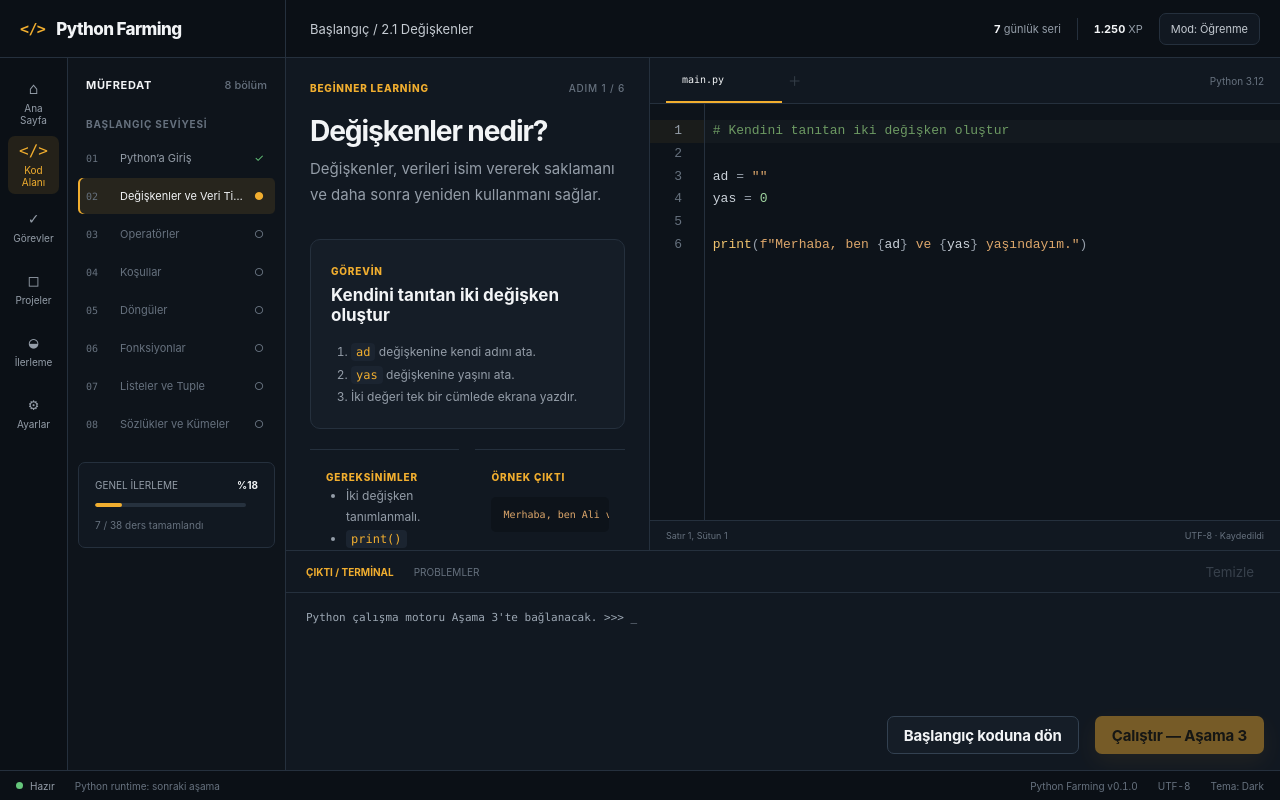
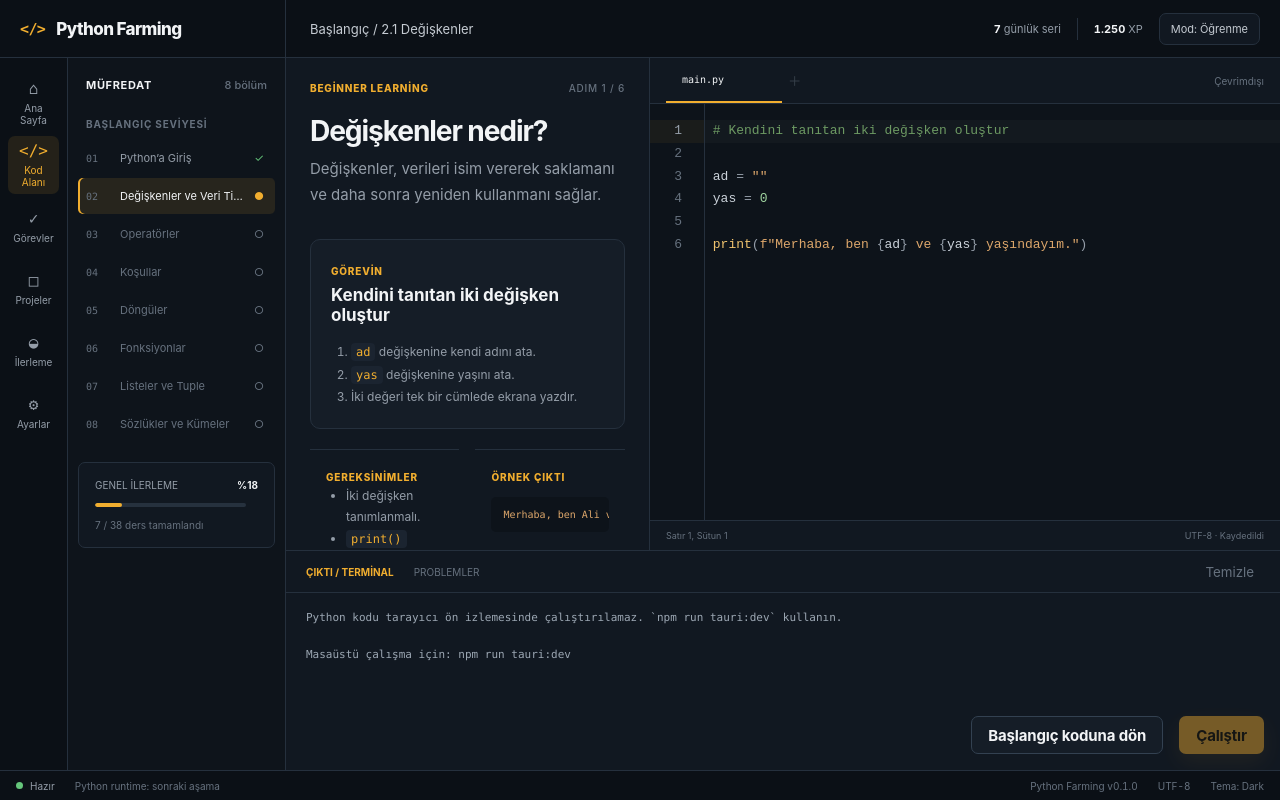
Before and after one commit to Akerem-dev/python-farming, a React (Vite) app: page / in a window 1280 px wide. Both pictures are taken after a click on the button "Derse devam et →". Built offline with nearby package versions, Linux system fonts and the light colour scheme.

Commit message:
feat(runtime): activate code execution in the workspace

```diff
--- a/src/pages/WorkspacePage/WorkspacePage.tsx
+++ b/src/pages/WorkspacePage/WorkspacePage.tsx
@@ -6,12 +6,22 @@ import { useEditorStore } from "../../editor/editorStore";
 import { getLessonHint } from "../../features/learning/services/lessonSessionService";
 import { useLearningStore } from "../../features/learning/store/learningStore";
 import { AppShell } from "../../layouts/AppShell";
+import { formatTerminalOutput } from "../../runtime/terminalFormatter";
+import { useRuntimeStore } from "../../runtime/runtimeStore";
 import styles from "./WorkspacePage.module.css";
 
 const saveStatusLabels = {
   saved: "Kaydedildi",
   dirty: "Kaydedilmedi",
   saving: "Kaydediliyor…",
+} as const;
+
+const runtimeStatusLabels = {
+  checking: "Kontrol ediliyor",
+  ready: "Hazır",
+  offline: "Çevrimdışı",
+  running: "Çalışıyor",
+  error: "Hata",
 } as const;
 
 export function WorkspacePage() {
@@ -27,12 +37,38 @@ export function WorkspacePage() {
   const currentStep = useLearningStore((state) => state.currentStep);
   const totalSteps = useLearningStore((state) => state.totalSteps);
   const revealNextHint = useLearningStore((state) => state.revealNextHint);
+  const runtimeStatus = useRuntimeStore((state) => state.status);
+  const runtimeHealth = useRuntimeStore((state) => state.health);
+  const runtimeOutput = useRuntimeStore((state) => state.output);
+  const runtimeError = useRuntimeStore((state) => state.errorMessage);
+  const checkRuntime = useRuntimeStore((state) => state.checkRuntime);
+  const executeCode = useRuntimeStore((state) => state.executeCode);
+  const clearOutput = useRuntimeStore((state) => state.clearOutput);
   const [visibleHintIndex, setVisibleHintIndex] = useState<number | null>(null);
 
   const visibleHint = useMemo(
     () => (visibleHintIndex === null ? null : getLessonHint(visibleHintIndex)),
     [visibleHintIndex],
   );
+  const terminalText = useMemo(
+    () =>
+      formatTerminalOutput({
+        status: runtimeStatus,
+        health: runtimeHealth,
+        output: runtimeOutput,
+        errorMessage: runtimeError,
+      }),
+    [runtimeError, runtimeHealth, runtimeOutput, runtimeStatus],
+  );
+  const terminalHasError =
+    runtimeStatus === "offline" ||
+    runtimeStatus === "error" ||
+    runtimeOutput?.status === "error" ||
+    runtimeOutput?.status === "timeout";
+
+  useEffect(() => {
+    void checkRuntime();
+  }, [checkRuntime]);
 
   useEffect(() => {
     if (!activeDocument || activeDocument.saveStatus !== "dirty") {
@@ -63,6 +99,15 @@ export function WorkspacePage() {
   if (!activeDocument) {
     return null;
   }
+
+  const handleRun = () => {
+    void executeCode(activeDocument.content, activeDocument.name);
+  };
+
+  const handleReset = () => {
+    resetDocument(activeDocument.id);
+    clearOutput();
+  };
 
   return (
     <AppShell activeRoute={routes.workspace} compactCurriculum context="Başlangıç / 2.1 Değişkenler">
@@ -127,7 +172,10 @@ export function WorkspacePage() {
               </span>
               <button type="button" aria-label="Yeni dosya ekle" disabled>＋</button>
             </div>
-            <span>Python 3.12</span>
+            <span className={styles.runtimeStatus} data-status={runtimeStatus}>
+              <i />
+              {runtimeHealth?.version ?? runtimeStatusLabels[runtimeStatus]}
+            </span>
           </header>
 
           <CodeEditor
@@ -145,13 +193,24 @@ export function WorkspacePage() {
         <section className={styles.terminalPanel}>
           <header>
             <div><strong>Çıktı / Terminal</strong><span>Problemler</span></div>
-            <button type="button" disabled>Temizle</button>
+            <button type="button" onClick={clearOutput} disabled={!runtimeOutput && !runtimeError}>
+              Temizle
+            </button>
           </header>
-          <pre>Python çalışma motoru Aşama 3&apos;te bağlanacak.
-&gt;&gt;&gt; _</pre>
+          <pre className={terminalHasError ? styles.terminalError : undefined}>{terminalText}</pre>
           <div className={styles.runActions}>
-            <Button onClick={() => resetDocument(activeDocument.id)}>Başlangıç koduna dön</Button>
-            <Button variant="primary" disabled>Çalıştır — Aşama 3</Button>
+            <Button onClick={handleReset}>Başlangıç koduna dön</Button>
+            <Button
+              variant="primary"
+              onClick={handleRun}
+              disabled={
+                runtimeStatus === "checking" ||
+                runtimeStatus === "offline" ||
+                runtimeStatus === "running"
+              }
+            >
+              {runtimeStatus === "running" ? "Çalıştırılıyor…" : "Çalıştır"}
+            </Button>
           </div>
         </section>
       </div>
```
